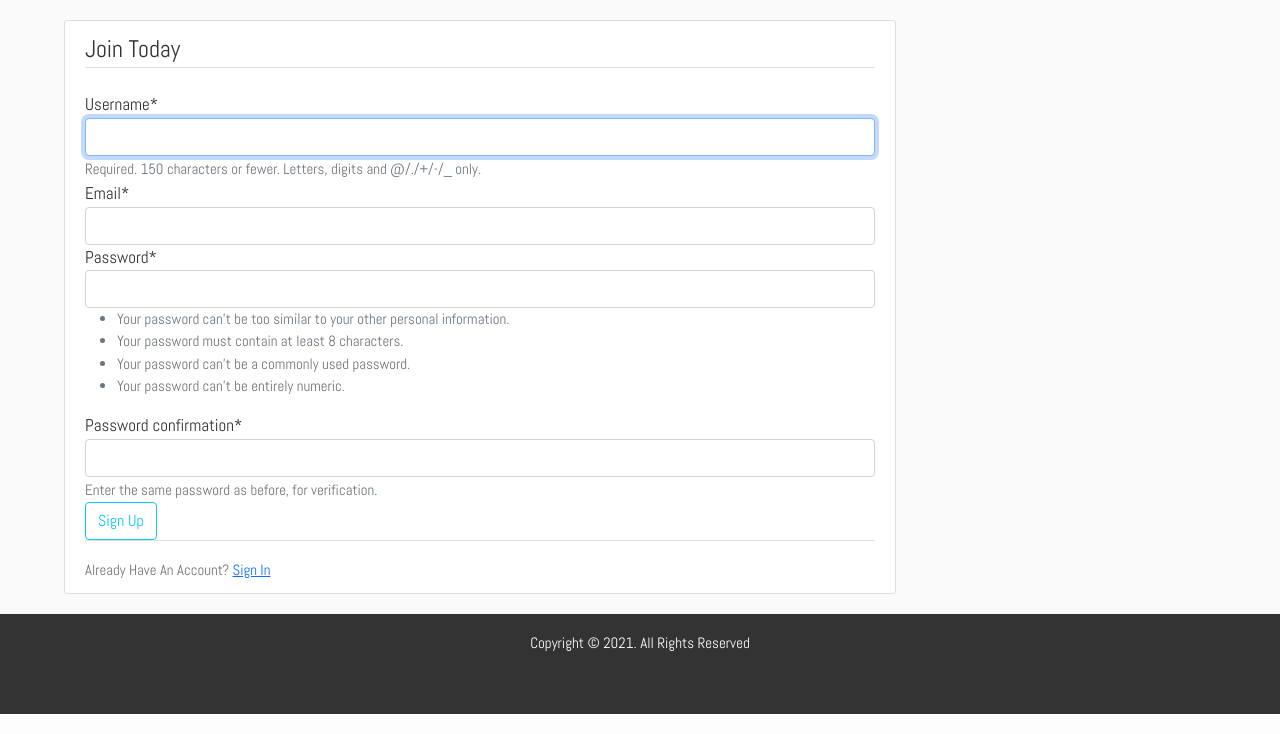
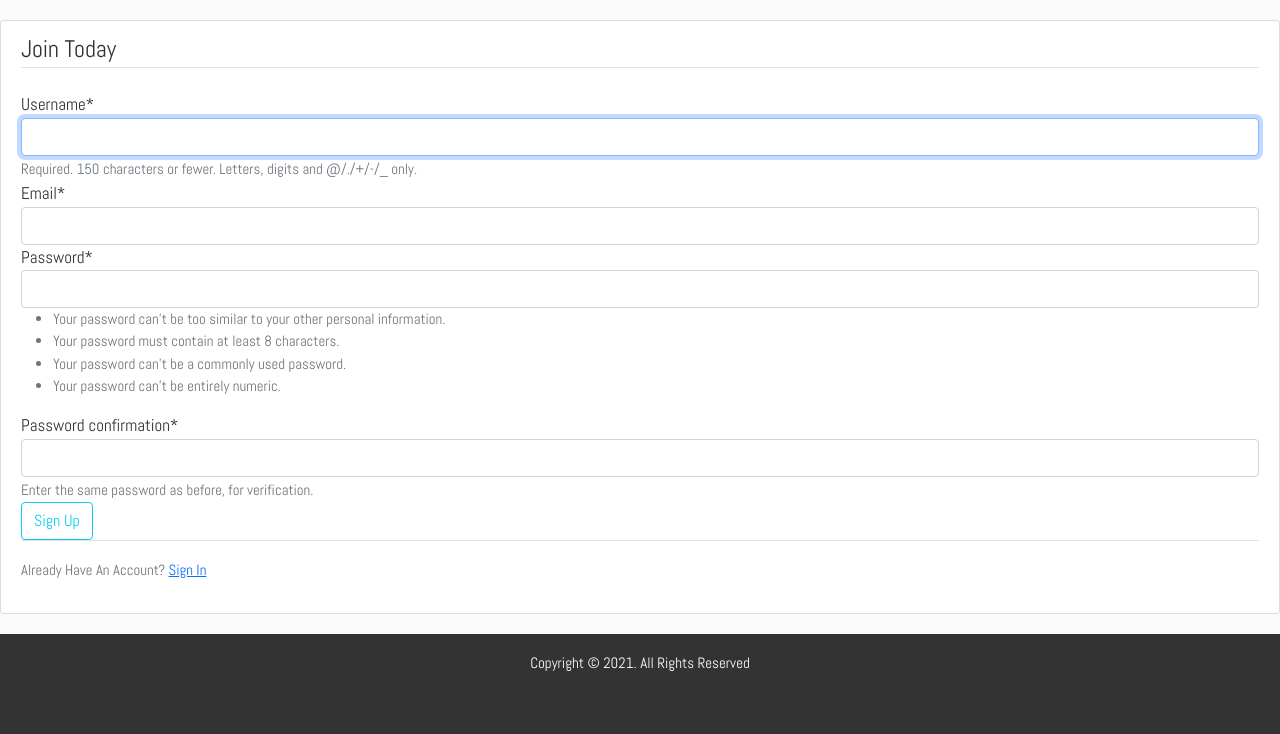
Before and after one commit to OkothPius/CRS, a Django app: page /register/ in a window 1280 px wide. Shown: the part 106-840 px from the top of the page. Run offline with Django 3.2, Linux system fonts and the light colour scheme; some libraries are stand-ins or nearby versions.

Commit message:
style: update styles

```diff
--- a/crime/static/css/master.css
+++ b/crime/static/css/master.css
@@ -93,7 +93,6 @@ nav .auth li a:hover {
   text-align: center;
   margin-top: 10px;
   font-size: 15px;
-  /* background-color: #c0c0c0; */
   width: 100%;
   height: 200px;
   margin-top: 10px;
@@ -126,9 +125,8 @@ nav .auth li a:hover {
   border-radius: 3px;
   margin-bottom: 20px;
   font-size: 17px;
-  margin-left: 5%;
-  margin-right: 30%;
   margin-top: 20px;
+  padding-bottom: 30px;
 }
 
 .article-content {
```
